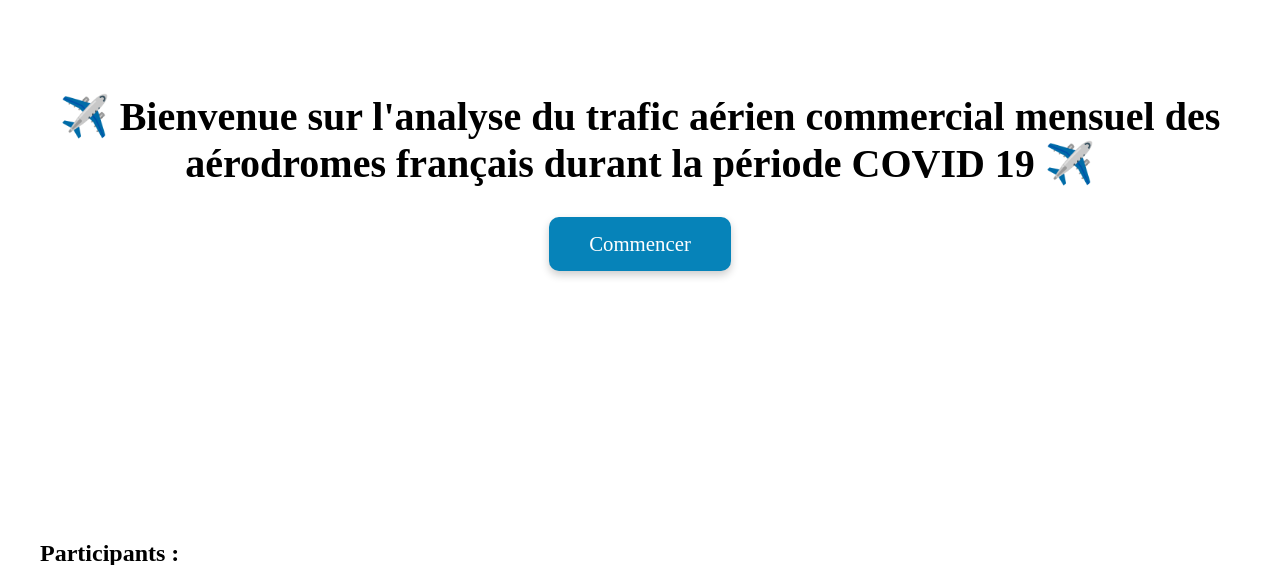
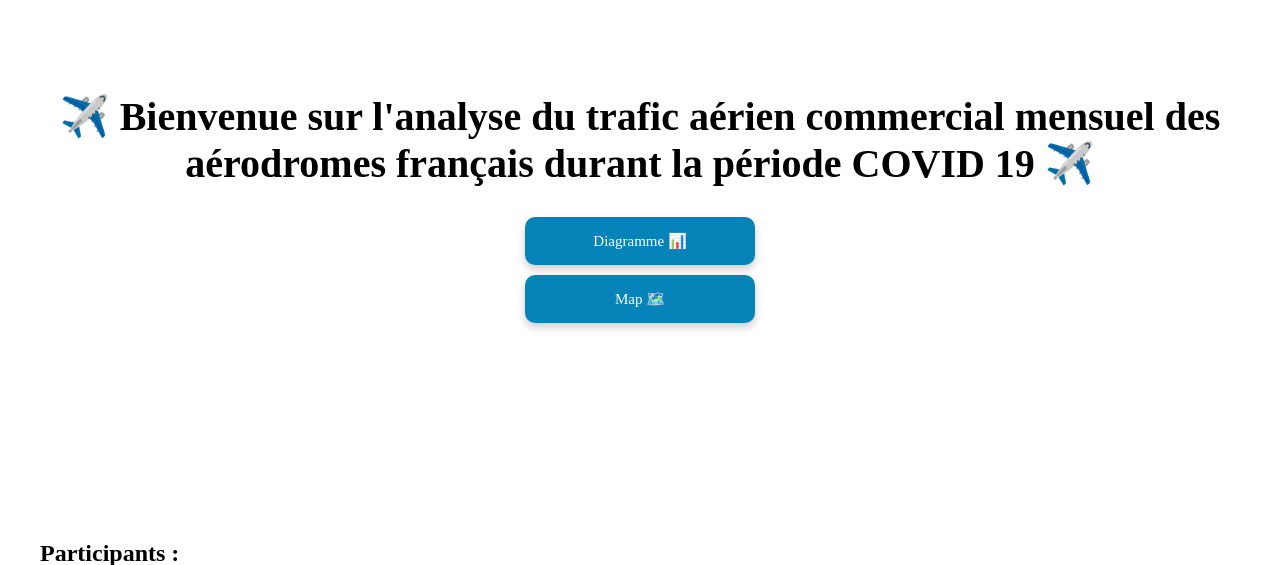
Before and after one commit to kadirersoy-rgb/Projet-Data, a Flask app: page / in a window 1280 px wide. Shown: the part 88-653 px from the top of the page. Run offline with Flask 3, Linux system fonts and the light colour scheme.

Commit message:
Kadir ERSOY : Page Map et Page Diagramme créés, API interne de filtrage dynamique travaillée

```diff
--- a/common/data.py
+++ b/common/data.py
@@ -3,8 +3,6 @@ Recuperer les données fetch si elles ou prendre les données dans le répertoir
 '''
 import pandas as pd
 import os
-
-
 
 def charger_les_data():
 
--- a/common/server.py
+++ b/common/server.py
@@ -1,8 +1,7 @@
 '''
 Contenu du serveur web
 '''
-from flask import Flask
-from flask import render_template
+from flask import Flask, render_template, jsonify, request
 from dash import Dash, html
 import os
 
--- a/main.py
+++ b/main.py
@@ -1,16 +1,12 @@
-from common import server
-from app import dash1
-from common import data
+from common import server, api
+from app import dash_diagramme, dash_map
+
 
 if __name__ == "__main__":
     srv_flask = server.creation_serveur()
-    dash1.creation_app_dash(srv_flask)
+    dash_diagramme.creation_app_dash(srv_flask)
+    dash_map.creation_app_dash(srv_flask)
+
+   # api.get_data(srv_flask) #Activation de l'API (pour filtrage dynamique)
 
     srv_flask.run(host='0.0.0.0', port=5000, debug=True)
-
-
-
-   # dataframe = data.charger_les_data() #Test chargement data
-   # DatFrames_Normalized = data.Normaliser_col_ANMOIS_DateTimes(dataframe) #Test normalisation col ANMOIS en DateTime
-
-   # print (DatFrames_Normalized['2018']['ANMOIS'])
--- a/static/css/index.css
+++ b/static/css/index.css
@@ -39,20 +39,43 @@ padding: 0 20px;
     margin-bottom: 30px;
 }
 
-.home .btn_commencer
+.home .btn_diagramme
 {
     display: inline-block;
     padding: 15px 40px;
-    font-size: 1.3rem;
+    margin-bottom: 10px;
+    font-size: 15px;
     color: white;
     background-color: rgb(6, 131, 185);
     text-decoration: none;
     border-radius: 10px;
     box-shadow: 0 4px 8px rgba(0, 0, 0, 0.2);
     transition: 0.2s ease;
+    min-width: 150px;
+    text-align: center;
 }
 
-.home .btn_commencer:hover
+.home .btn_diagramme:hover
+{
+    transform: scale(1.05);
+}
+
+.home .btn_map
+{
+    display: inline-block;
+    padding: 15px 40px;
+    font-size: 15px;
+    color: white;
+    background-color: rgb(6, 131, 185);
+    text-decoration: none;
+    border-radius: 10px;
+    box-shadow: 0 4px 8px rgba(0, 0, 0, 0.2);
+    transition: 0.2s ease;
+    min-width: 150px;
+    text-align: center;
+}
+
+.home .btn_map:hover
 {
     transform: scale(1.05);
 }
--- a/templates/index.html
+++ b/templates/index.html
@@ -13,7 +13,8 @@
    </header>
    <main class="home">
       <h2 class="titre_home">✈️ Bienvenue sur l'analyse du trafic aérien commercial mensuel des aérodromes français durant la période COVID 19 ✈️</h2>
-      <a href="/dash/" class="btn_commencer">Commencer</a>
+      <a href="/diagramme/" class="btn_diagramme">Diagramme 📊</a>
+      <a href="/map/" class="btn_map">Map 🗺️</a>
    </main>
    <footer class="participants">
       <p><strong>Participants :</strong></p>
```
Also changed, not shown: app/dash_diagramme.py (added, +47 -0 lines), app/dash_map.py (renamed from app/dash1.py, +6 -3 lines), common/api.py (added, +19 -0 lines).
